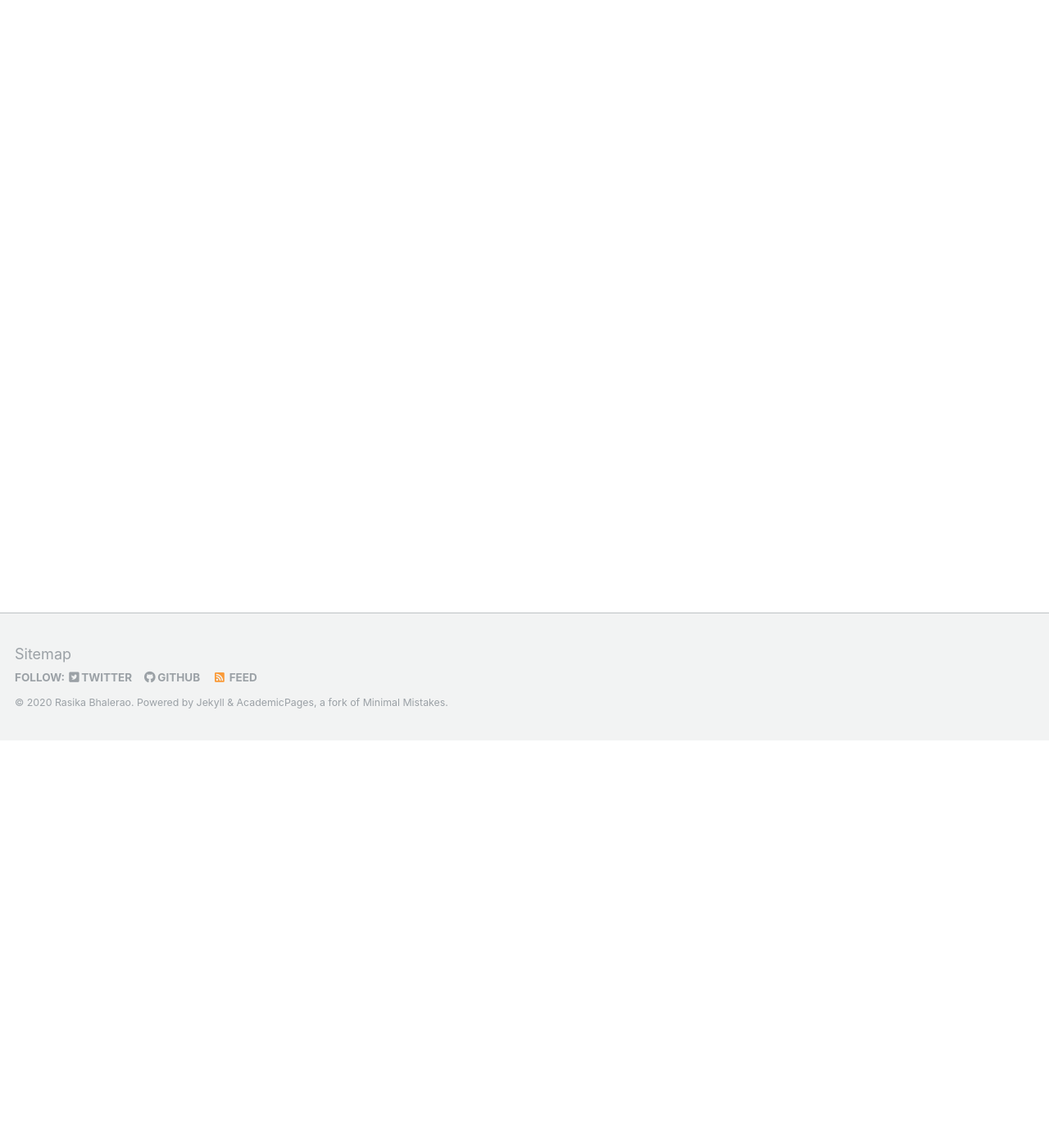
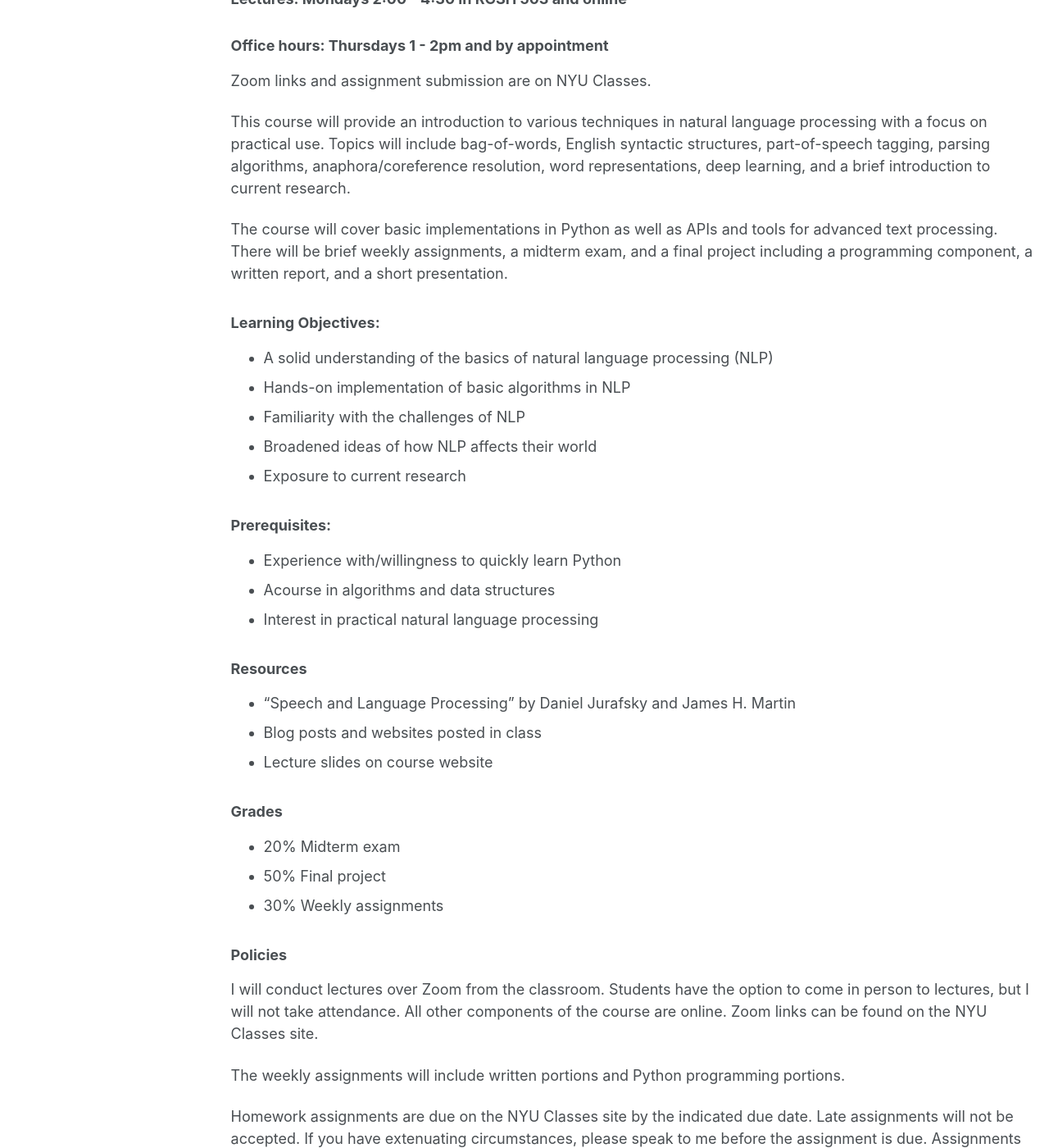
Before and after one commit to rasikabh/rasikabh.github.io, a Jekyll site: the page built from _pages/nlp2020.md, in a window 1280 px wide and 1400 px high, scrolled down 497 px. Shown: the whole window at 82% size. Built offline with Jekyll 4.4.1, drawn with Linux system fonts in a browser that asks for light colours; some of the changed text lies outside the part shown.

Commit message:
Update nlp2020.md

```diff
--- a/_pages/nlp2020.md
+++ b/_pages/nlp2020.md
@@ -11,3 +11,49 @@ author_profile: false
 ## Instructor: Rasika Bhalerao
 ### Email: rasikabh@nyu.edu
 ### [Syllabus](https://docs.google.com/document/d/1vCZopztgMiaSO1F8jb4k0wPJCQiRqwrQ3wQBqp4mgp4/edit?usp=sharing)
+
+### New York University Tandon School of Engineering Computer Science
+### Fall 2020
+### Lectures: Mondays 2:00 - 4:30 in RGSH 503 and online
+### Office hours: Thursdays 1 - 2pm and by appointment
+
+Zoom links and assignment submission are on NYU Classes.
+
+This course will provide an introduction to various techniques in natural language processing with a focus on practical use. Topics will include bag-of-words, English syntactic structures, part-of-speech tagging, parsing algorithms, anaphora/coreference resolution, word representations, deep learning, and a brief introduction to current research.
+
+The course will cover basic implementations in Python as well as APIs and tools for advanced text processing. There will be brief weekly assignments, a midterm exam, and a final project including a programming component, a written report, and a short presentation.
+
+### Learning Objectives:
+- A solid understanding of the basics of natural language processing (NLP)
+- Hands-on implementation of basic algorithms in NLP
+- Familiarity with the challenges of NLP
+- Broadened ideas of how NLP affects their world
+- Exposure to current research
+
+### Prerequisites:
+- Experience with/willingness to quickly learn Python
+- Acourse in algorithms and data structures
+- Interest in practical natural language processing
+
+### Resources
+- "Speech and Language Processing" by Daniel Jurafsky and James H. Martin
+- Blog posts and websites posted in class
+- Lecture slides on course website
+
+### Grades
+- 20%  Midterm exam
+- 50%  Final project
+- 30%  Weekly assignments
+
+### Policies
+I will conduct lectures over Zoom from the classroom. Students have the option to come in person to lectures, but I will not take attendance. All other components of the course are online. Zoom links can be found on the NYU Classes site.
+
+The weekly assignments will include written portions and Python programming portions.
+
+Homework assignments are due on the NYU Classes site by the indicated due date. Late assignments will not be accepted. If you have extenuating circumstances, please speak to me before the assignment is due. Assignments without submissions will receive a grade of zero. Weekly assignments should take on average one hour per week.
+
+It is allowed (and recommended) to use textbooks, online references, your class notes, and any other references for the assignments. You can also discuss the assignments with other students and the TA. However, the final submission must be your own work. Please cite any sources and collaborators in your submission.
+
+### Moses Center Statement of Disability
+If you are a student with a disability who is requesting accommodations, please contact New York University’s Moses Center for Students with Disabilities at 212-998-4980 or mosescsd@nyu.edu.  You must be registered with CSD to receive accommodations.  Information about the Moses Center can be found at https://www.nyu.edu/students/communities-and-groups/students-with-disabilities.html
+The Moses Center is located at 726 Broadway on the 2nd floor.
```
